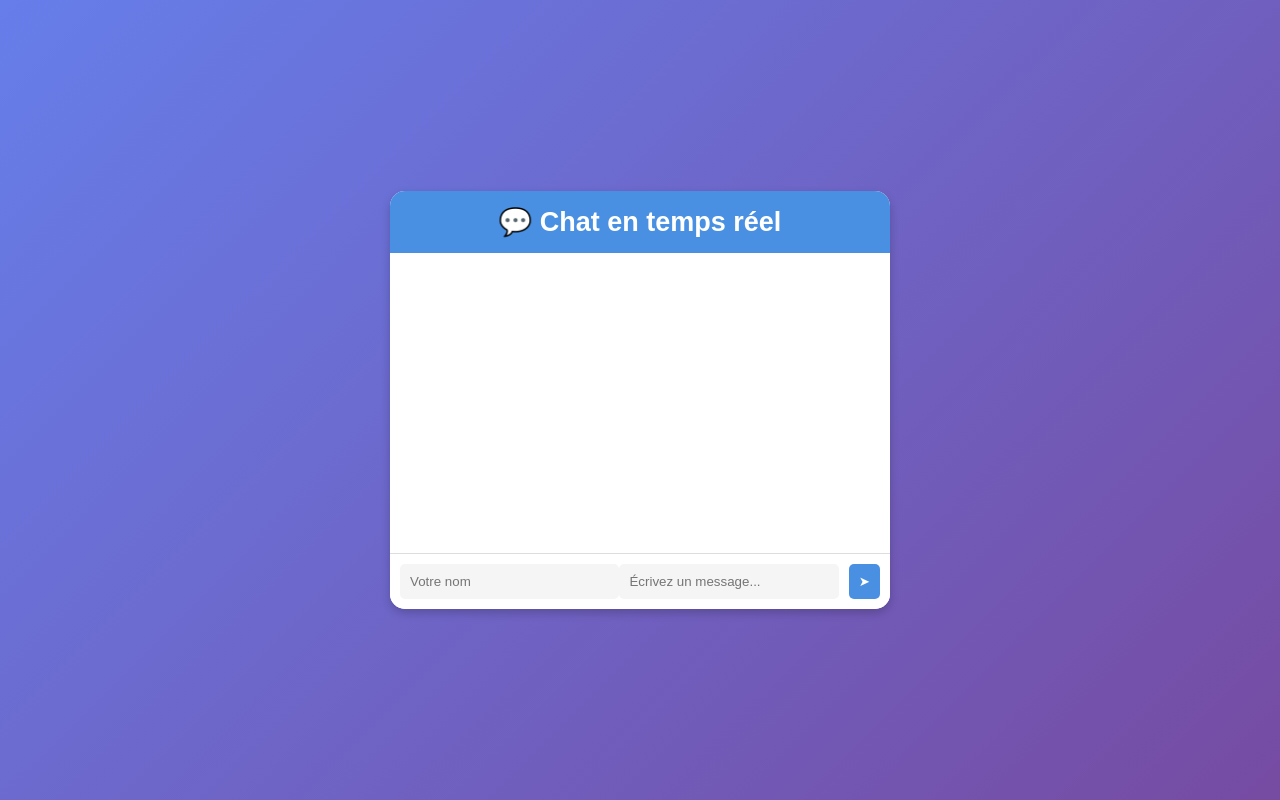
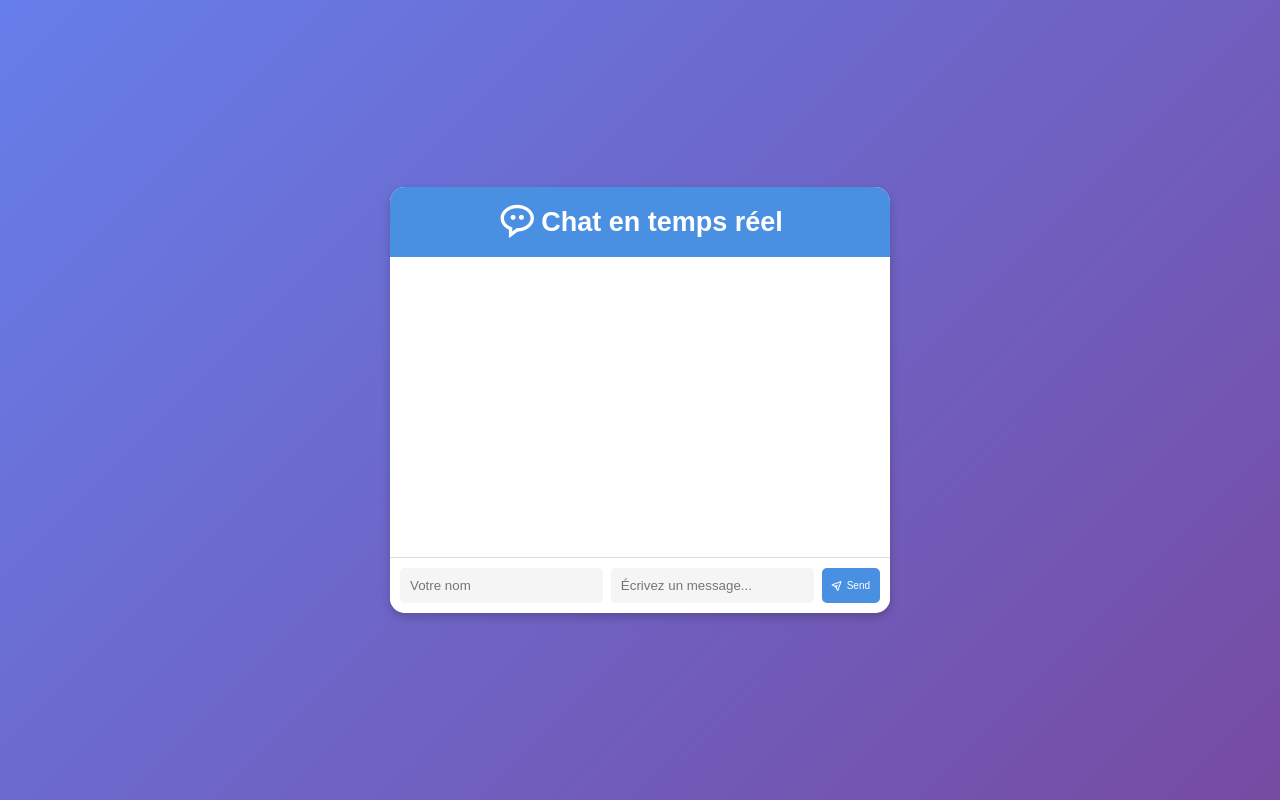
Before and after one commit to MedJelil/chat-app, a website: page src/index.html in a window 1280 px wide. Drawn offline with nearby package versions, Linux system fonts and the light colour scheme; no server answers.

Commit message:
fix: Inhence design

```diff
--- a/package.json
+++ b/package.json
@@ -5,8 +5,7 @@
   "scripts": {
     "test": "echo \"Error: no test specified\" && exit 1",
     "start": "node src/server.js",
-    "dev": "node src/server.js"
-
+    "dev": "nodemon src/server.js"
   },
   "keywords": [],
   "author": "",
@@ -16,6 +15,7 @@
     "cors": "^2.8.5",
     "express": "^4.21.2",
     "mysql2": "^3.12.0",
+    "nodemon": "^3.1.9",
     "socket.io": "^4.8.1"
   }
 }
--- a/src/index.html
+++ b/src/index.html
@@ -5,18 +5,29 @@
     <meta name="viewport" content="width=device-width, initial-scale=1.0" />
     <title>Messagerie en Temps Réel</title>
     <link rel="stylesheet" href="style.css" />
+    <link
+      href="https://unpkg.com/boxicons@2.1.4/css/boxicons.min.css"
+      rel="stylesheet"
+    />
     <script src="https://cdn.socket.io/4.5.4/socket.io.min.js"></script>
   </head>
   <body>
     <div class="chat-container">
       <header>
-        <h2>💬 Chat en temps réel</h2>
+        <h2><i class="bx bx-message-rounded-dots"></i> Chat en temps réel</h2>
       </header>
       <div id="messages" class="messages"></div>
       <div class="input-container">
         <input id="user" type="text" placeholder="Votre nom" />
         <input id="message" type="text" placeholder="Écrivez un message..." />
-        <button onclick="sendMessage()">➤</button>
+        <button onclick="sendMessage()">
+          <div class="i-wrapper-1">
+            <div class="i-wrapper">
+              <i class="bx bx-send"></i>
+            </div>
+          </div>
+          <span>Send</span>
+        </button>
       </div>
     </div>
 
--- a/src/style.css
+++ b/src/style.css
@@ -29,6 +29,17 @@ header {
     font-size: 18px;
 }
 
+h2{
+    display: flex;
+    align-items: center;
+    justify-content: center;
+    gap: 0.25rem;
+}
+
+i{
+    font-size: 2.5rem;
+}
+
 .messages {
     height: 300px;
     overflow-y: auto;
@@ -58,6 +69,7 @@ header {
 
 .input-container {
     display: flex;
+    gap: 0.5rem;
     padding: 10px;
     background: #fff;
     border-top: 1px solid #ddd;
@@ -73,7 +85,6 @@ header {
 }
 
 .input-container button {
-    margin-left: 10px;
     padding: 10px;
     border: none;
     border-radius: 5px;
@@ -81,3 +92,62 @@ header {
     color: white;
     cursor: pointer;
 }
+
+
+button {
+    font-family: inherit;
+    font-size: 10px;
+    background: royalblue;
+    color: white;
+    padding: 0.7em 1em;
+    padding-left: 0.9em;
+    display: flex;
+    align-items: center;
+    border: none;
+    border-radius: 16px;
+    overflow: hidden;
+    transition: all 0.2s;
+    cursor: pointer;
+  }
+
+  button span {
+    display: block;
+    margin-left: 0.3em;
+    transition: all 0.3s ease-in-out;
+  }
+
+  button i {
+    display: block;
+    font-size: 0.75rem;
+    transform-origin: center center;
+    transition: transform 0.3s ease-in-out;
+  }
+
+  button:hover .i-wrapper {
+    animation: fly-1 0.6s ease-in-out infinite alternate;
+  }
+
+  button i {
+    transform: rotate(-45deg);
+  }
+  button:hover i {
+    transform: translateX(1.2em) rotate(0) scale(1.1);
+  }
+
+  button:hover span {
+    transform: translateX(5em);
+  }
+
+  button:active {
+    transform: scale(0.95);
+  }
+
+  @keyframes fly-1 {
+    from {
+      transform: translateY(0.1em);
+    }
+
+    to {
+      transform: translateY(-0.1em);
+    }
+  }
```
Also changed, not shown: 1 other file.
